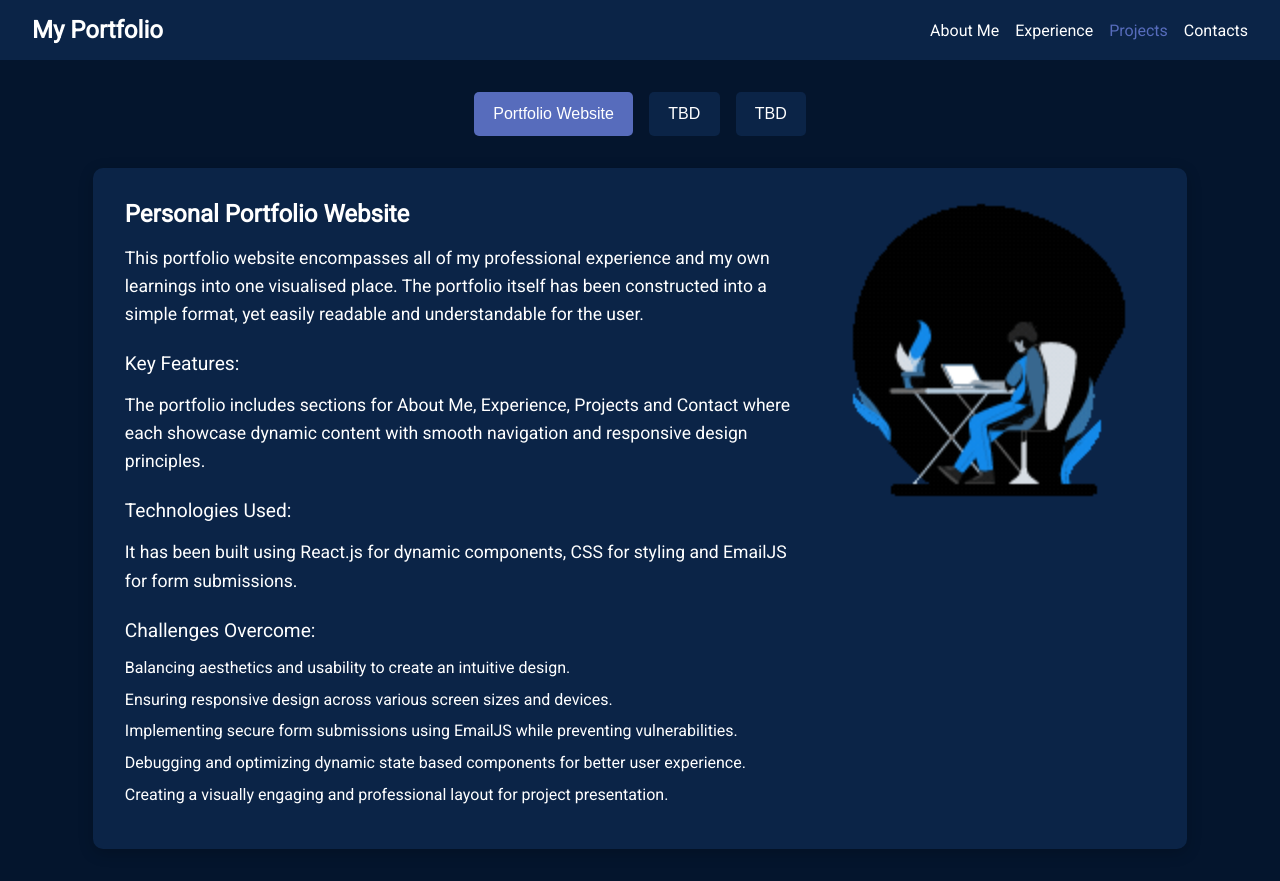
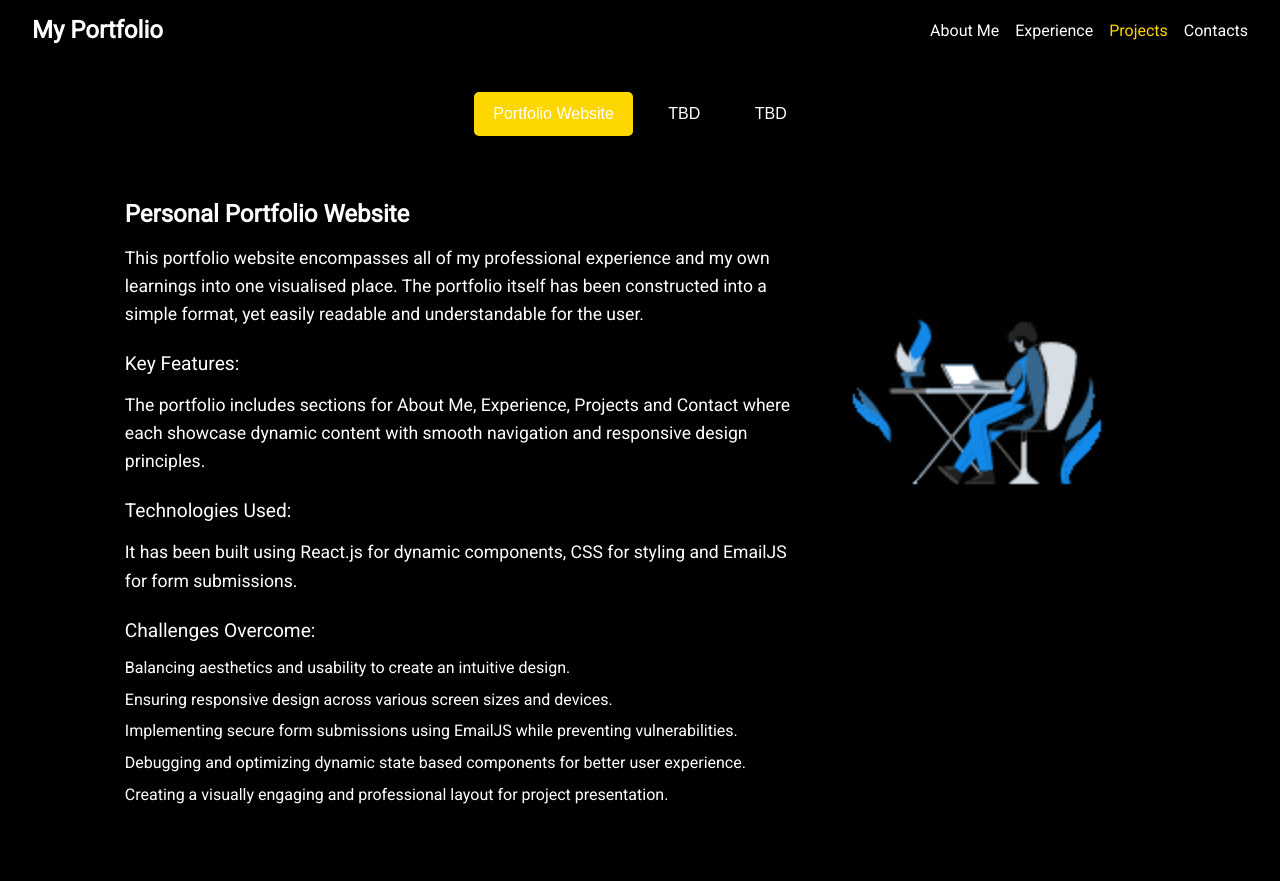
Before and after one commit to erayckc52/portfolio_website, a React (Vite) app in the folder portfolio-react/: page /projects in a window 1280 px wide. Built offline with nearby package versions, Linux system fonts and the light colour scheme.

Commit message:
experimenting with colors

```diff
--- a/portfolio-react/src/styles/AboutMe.module.css
+++ b/portfolio-react/src/styles/AboutMe.module.css
@@ -18,7 +18,7 @@
     width: 70%;
     background-color: var(--color-dark);
     border: 1px solid var(--color-primary);
-    border-radius: 10px;
+    border-radius: 0px;
     padding: 2rem;
     box-shadow: 0 4px 15px rgb(0, 0, 0);
 }
--- a/portfolio-react/src/styles/Experience.module.css
+++ b/portfolio-react/src/styles/Experience.module.css
@@ -71,7 +71,7 @@
 strong {
     font-size: 1.3rem;
     font-weight: 500;
-    color: rgba(255, 255, 255, 0.979);
+    color: var(--color-text);
     margin-bottom: 0.5rem;
     display: block;
 }
@@ -101,14 +101,14 @@ h2 {
   padding: 1rem;
   border: 1px solid var(--color-primary);
   border-radius: 8px;
-  box-shadow: 0 4px 15px rgba(0, 0, 0, 0.2);
+  box-shadow: 0 4px 15px var(--color-boxshadow);
   color: var(--color-text);
 }
 
 /* Styling for card headings */
 .card h3 {
   margin-bottom: 0.5rem;
-  color: rgba(255, 255, 255, 0.979);
+  color: var(--color-text);
   font-size: 1.5rem;
   font-weight: 300;
   text-decoration: underline;
--- a/portfolio-react/src/styles/Projects.module.css
+++ b/portfolio-react/src/styles/Projects.module.css
@@ -53,7 +53,7 @@
     padding: 2rem;
     background-color: var(--color-dark);
     border-radius: 10px;
-    box-shadow: 0 4px 15px rgba(0, 0, 0, 0.2);
+    box-shadow: 0 4px 15px var(--color-boxshadow);
 }
 
 /* Styling for the left column in the project details */
--- a/portfolio-react/src/styles/vars.css
+++ b/portfolio-react/src/styles/vars.css
@@ -1,10 +1,14 @@
 :root {
     /* Colours */
-    --color-text: #fff;
-    --color-primary: #576cbc;
-    --color-secondary: #19376d;
-    --color-dark: #0b2447;
-    --color-bg: #04152d;
+    --color-primary: #FFD700; /* Gold */
+    --color-secondary: #2E2E2E; /* Dark Grey */
+    --color-bg: #000000; /* Black */
+    --color-text: #FFFFFF; /* White */
+    --color-muted-text: #B3B3B3; /* Light Grey */
+    --color-highlight: #00BFFF; /* Electric Blue */
+    --color-alert: #FF4C4C; /* Crimson Red */
+    --color-interactive: #20B2AA; /* Teal */
+    --color-futuristic: #39FF14; /* Neon Green */
 
     /* Fonts */
     --font-robot: "Roboto", sans-serif;
```
